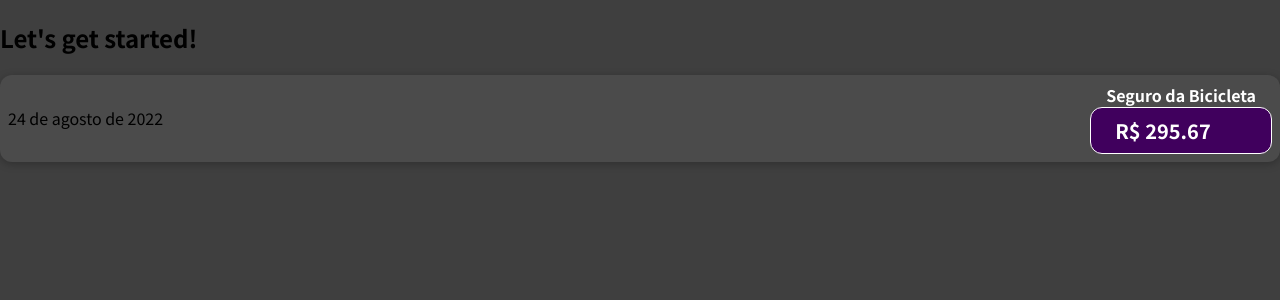
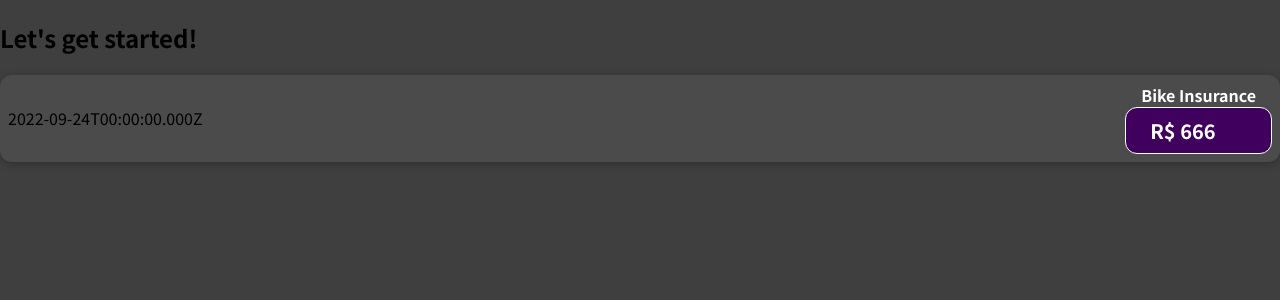
Before and after one commit to divertimentos/curso-udemy-react-the-complete-guide, a JavaScript app in the folder react-complete-guide/: page / in a window 1280 px wide. Shown: the top 300 px of the page. Built offline with nearby package versions, Linux system fonts and the light colour scheme.

Commit message:
Dynamic data vs hardcoded

```diff
--- a/react-complete-guide/src/components/ExpenseItem.js
+++ b/react-complete-guide/src/components/ExpenseItem.js
@@ -1,12 +1,18 @@
-import './ExpenseItem.css'
+import "./ExpenseItem.css";
 
 function ExpenseItem() {
+  const expenseDate = new Date(2022, 8, 24);
+  const expenseTitle = "Bike Insurance";
+  const expenseAmount = "666";
+
   return (
     <div className="expense-item">
-      <div className="expense-item__description">24 de agosto de 2022</div>
+      <div className="expense-item__description">
+        {expenseDate.toISOString()}
+      </div>
       <div>
-        <h2>Seguro da Bicicleta</h2>
-        <div className="expense-item__price"> R$ 295.67 </div>
+        <h2>{expenseTitle}</h2>
+        <div className="expense-item__price"> R$ {expenseAmount} </div>
       </div>
     </div>
   );
```
